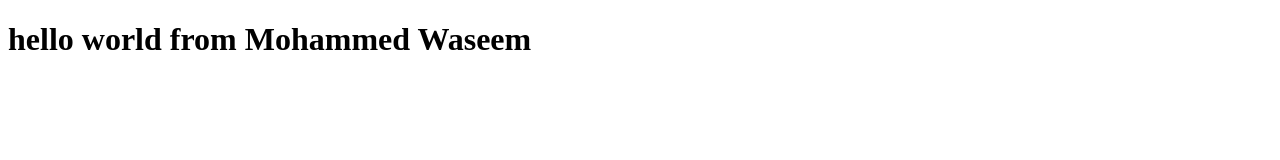
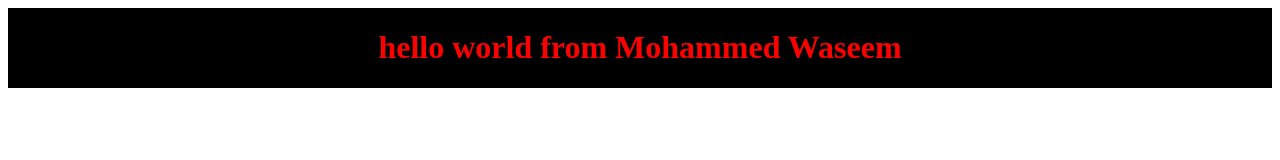
Before and after one commit to waseem-wassu/html-sample-website, a plain HTML site: page index.html in a window 1280 px wide. Drawn offline with Linux system fonts and the light colour scheme.

Commit message:
adding style to my index.html file

```diff
--- a/index.html
+++ b/index.html
@@ -3,8 +3,20 @@
   <head>
     <meta charset="utf-8">
     <title>my first html website</title>
+    <style >
+        div {
+          display: flex;
+          justify-content: center;
+          align-items: center;
+          background: black;
+          color:red;
+        }
+    </style>
   </head>
   <body>
-       <h1>hello world from Mohammed Waseem</h1>
+      <div >
+          <h1>hello world from Mohammed Waseem</h1>
+      </div>
+
   </body>
 </html>
```
